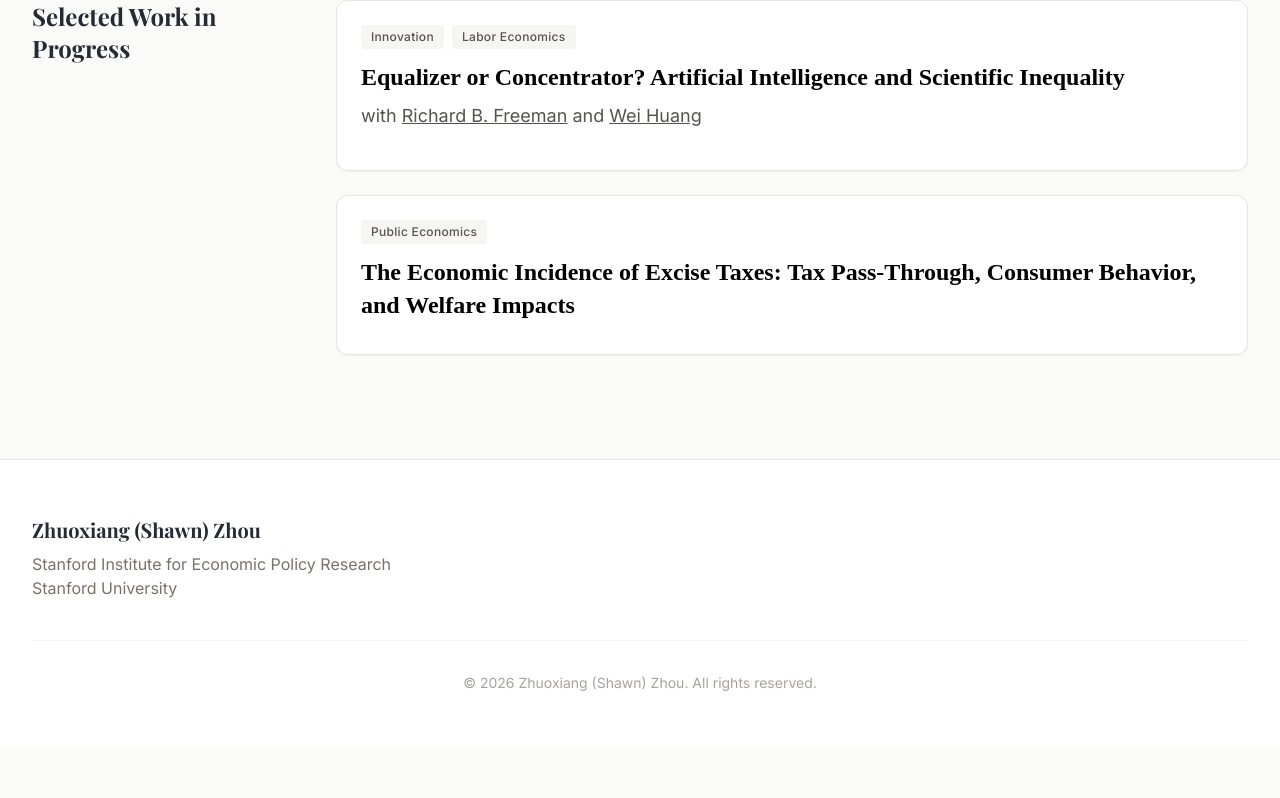
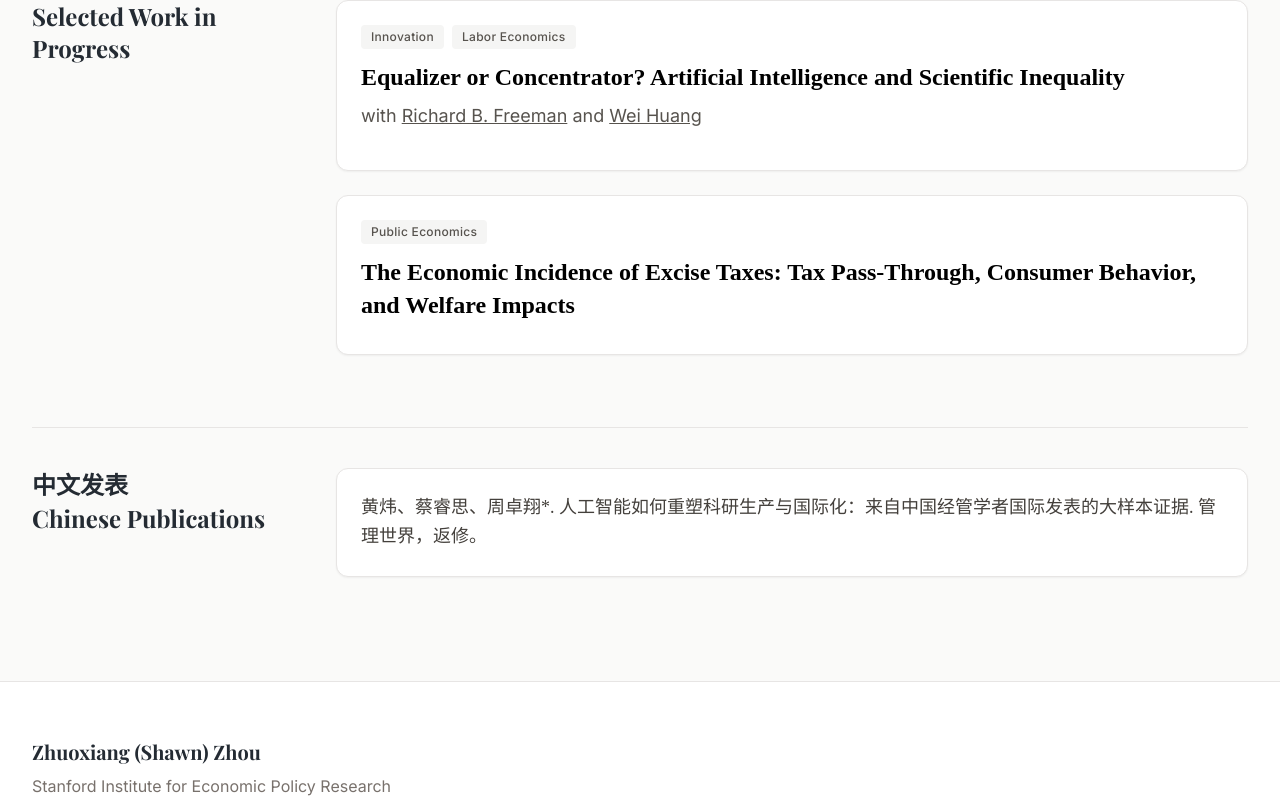
Before and after one commit to zhuoxiang-zhou/my-academic-site, a React (Vite) app: page /#/research in a window 1280 px wide. Shown: the part 1171-1969 px from the top of the page. Before the commit the page ends 1920 px from the top, so only its background shows below. Built offline with nearby package versions, Linux system fonts and the light colour scheme; a web font is replaced by a local one.

Commit message:
#3 Update research coauthors and add Chinese publications

```diff
--- a/constants.ts
+++ b/constants.ts
@@ -17,7 +17,7 @@ export const PAPERS: Paper[] = [
   {
     id: 'p1',
     title: "Crossing the Line: The Role of Academic Excellence Recognition in Shaping Academic and Career Trajectories",
-    authors: ["Wei Huang"],
+    authors: ["Wei Huang", "Ziyao Zhang"],
     authorLinks: { "Wei Huang": "https://huangweipku.com/" },
     journalStatus: "Reject and Resubmit, ",
     journal: "American Economic Journal: Economic Policy",
@@ -72,6 +72,13 @@ export const PAPERS: Paper[] = [
 ];
 
 export const BOOK_CHAPTERS: Paper[] = [];
+
+export const CHINESE_PUBLICATIONS = [
+  {
+    id: 'cp1',
+    citation: "黄炜、蔡睿思、周卓翔*. 人工智能如何重塑科研生产与国际化：来自中国经管学者国际发表的大样本证据. 管理世界，返修。"
+  }
+];
 
 export const COURSES: Course[] = [
   {
--- a/pages/Research.tsx
+++ b/pages/Research.tsx
@@ -1,5 +1,5 @@
 import React, { useState } from 'react';
-import { PAPERS, BOOK_CHAPTERS, SITE_CONFIG } from '../constants';
+import { PAPERS, BOOK_CHAPTERS, CHINESE_PUBLICATIONS, SITE_CONFIG } from '../constants';
 import { Paper } from '../types';
 import { FileText, ExternalLink, ChevronDown, ChevronUp } from 'lucide-react';
 
@@ -144,8 +144,6 @@ const Research: React.FC = () => {
   const working = PAPERS.filter(p => p.status === 'Working Paper');
   const wip = PAPERS.filter(p => p.status === 'Work in Progress');
 
-  // Note: "Publications" section is removed as per request.
-
   return (
     <div className="max-w-7xl mx-auto px-4 py-20 sm:px-6 lg:px-8">
       <div className="mb-16 border-b border-stone-200 pb-10">
@@ -159,6 +157,24 @@ const Research: React.FC = () => {
         <ResearchSection title="Working Papers" papers={working} />
         <ResearchSection title="Selected Work in Progress" papers={wip} isWip={true} />
         <ResearchSection title="Book Chapters" papers={BOOK_CHAPTERS} />
+        <section className="flex flex-col md:flex-row gap-8 md:gap-12 border-t border-stone-200 pt-10">
+          <div className="md:w-64 shrink-0">
+            <h2 className="text-2xl font-serif font-bold text-academic-900 sticky top-24">
+              <span lang="zh-Hans" className="font-cjk-sc">中文发表</span>
+              <br />
+              Chinese Publications
+            </h2>
+          </div>
+          <div className="flex-1 min-w-0">
+            {CHINESE_PUBLICATIONS.map(publication => (
+              <div key={publication.id} lang="zh-Hans" className="bg-white border border-stone-200 rounded-xl p-6 shadow-sm mb-6">
+                <p className="font-cjk-sc text-lg text-stone-700 leading-relaxed">
+                  {publication.citation}
+                </p>
+              </div>
+            ))}
+          </div>
+        </section>
       </div>
     </div>
   );
```
